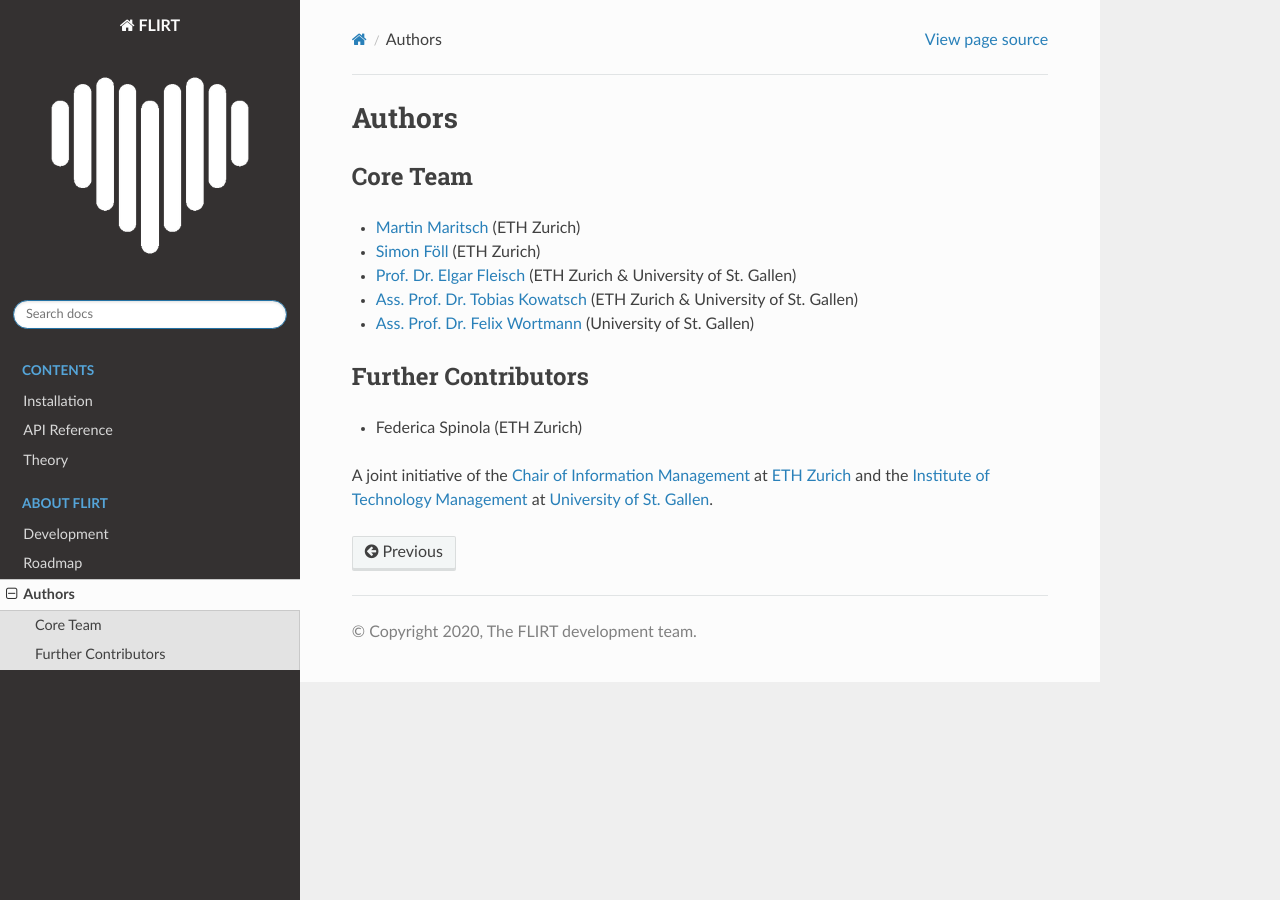
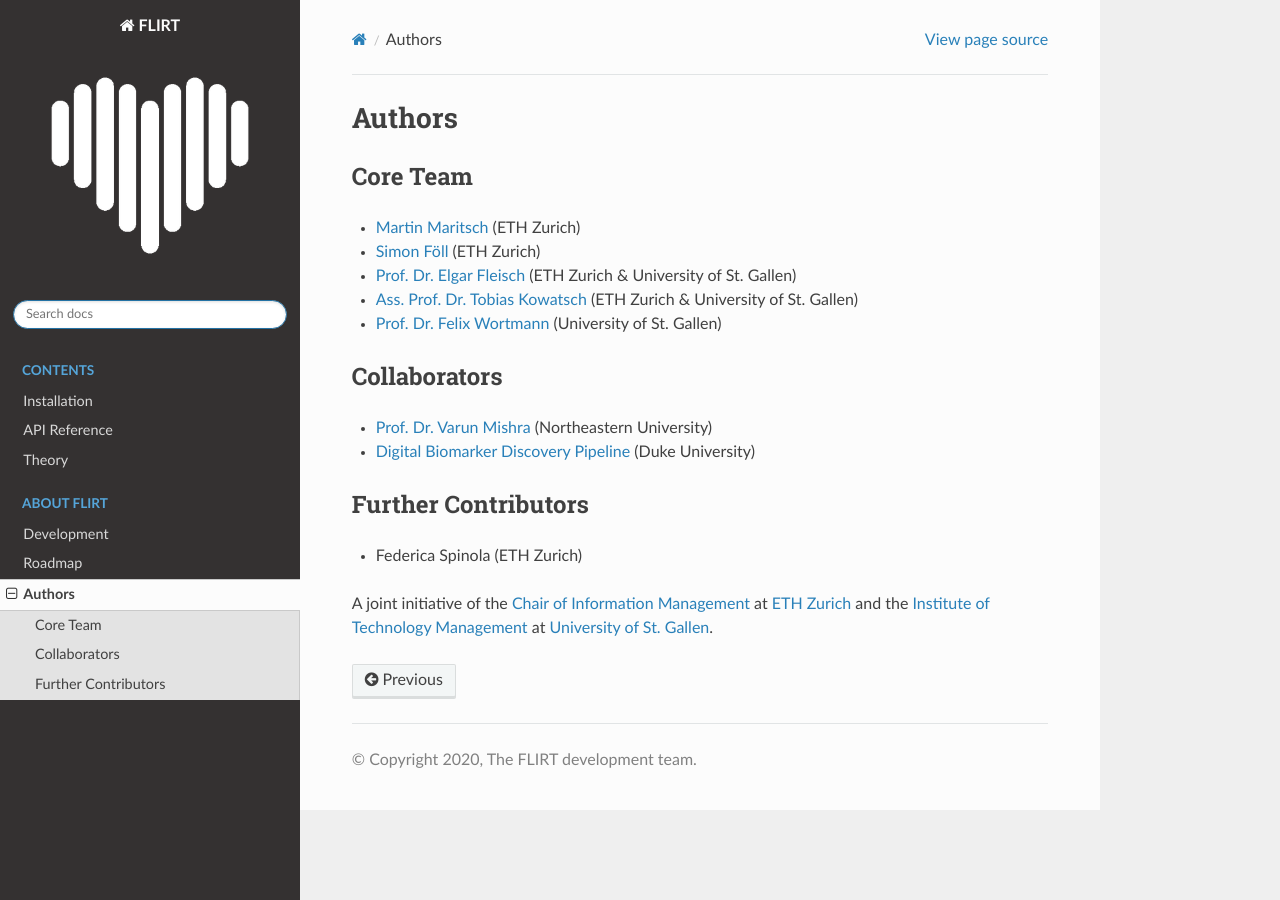
Before and after one commit to im-ethz/flirt, a Sphinx documentation site: the page built from docs/authors.rst, in a window 1280 px wide. Built offline with Sphinx 7.4.7 and the Read the Docs theme 2.0.0, drawn with Linux system fonts in a browser that asks for light colours.

Commit message:
added collaborators

```diff
--- a/docs/authors.rst
+++ b/docs/authors.rst
@@ -7,12 +7,16 @@
 - `Simon Föll <sfoell@ethz.ch>`_ (ETH Zurich)
 - `Prof. Dr. Elgar Fleisch <efleisch@ethz.ch>`_ (ETH Zurich & University of St. Gallen)
 - `Ass. Prof. Dr. Tobias Kowatsch <tkowatsch@ethz.ch>`_ (ETH Zurich & University of St. Gallen)
-- `Ass. Prof. Dr. Felix Wortmann <felix.wortmann@unisg.ch>`_ (University of St. Gallen)
+- `Prof. Dr. Felix Wortmann <felix.wortmann@unisg.ch>`_ (University of St. Gallen)
 
+Collaborators
+-------------
+- `Prof. Dr. Varun Mishra <https://varunmishra.com>`_ (Northeastern University)
+- `Digital Biomarker Discovery Pipeline <https://dbdp.org>`_ (Duke University)
 
 Further Contributors
 --------------------
--  Federica Spinola (ETH Zurich)
+- Federica Spinola (ETH Zurich)
 
 
 A joint initiative of the `Chair of Information Management <https://im.ethz.ch>`_ at `ETH Zurich <https://ethz.ch>`_ and
```
Also changed, not shown: README.md (+6 -2 lines).
